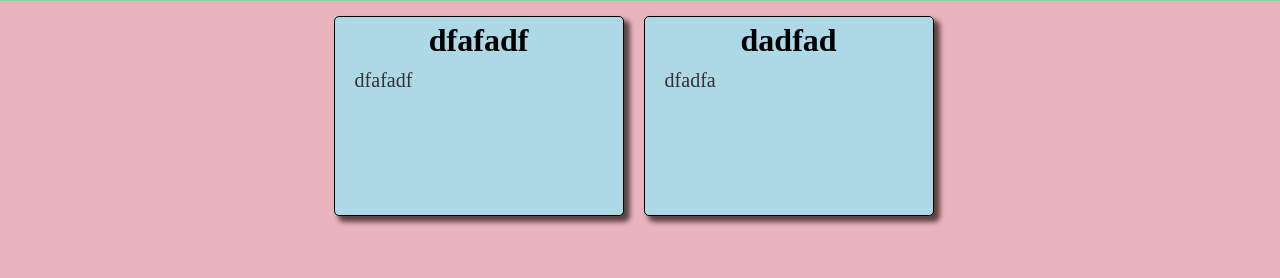
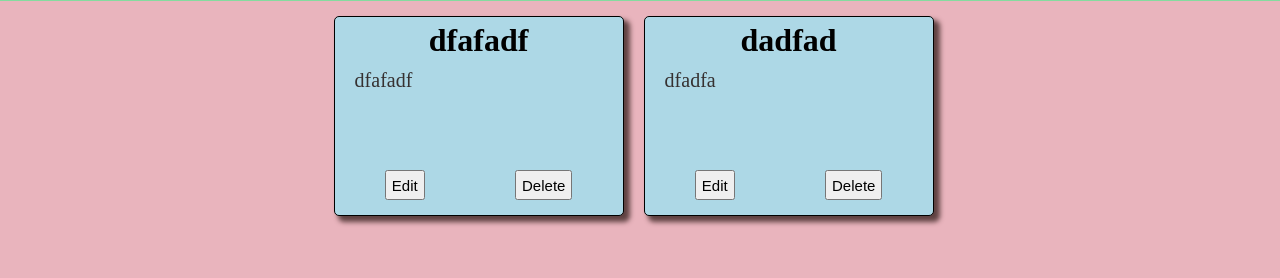
Before and after one commit to RohitRawat-08/Django-Projects, a Django app: page / in a window 1280 px wide. Shown: the part 199-477 px from the top of the page. Run offline with Django 5.2, Linux system fonts and the light colour scheme; data comes from the database, SQL or seed files in the repository; both versions use the stored data as it was after the commit.

Commit message:
added delete and edit buttons

```diff
--- a/firstProject/toDoList/Tasks/templates/index.html
+++ b/firstProject/toDoList/Tasks/templates/index.html
@@ -9,7 +9,19 @@
         <div class="TaskMainContent">
             <h1>{{i.Task}}</h1>
             <p>{{i.desc}}</p>
+
+
+            <div>
+                <button><a href="{% url 'edit' i.id %}">Edit</a></button>
+                <button onclick="alert('are you sure?')">
+                    <a href="{% url 'delete' i.id %}">Delete</a>
+                </button>
+            </div>
+
+
         </div>
+
+
 
     {% endfor %}
 
--- a/firstProject/toDoList/Tasks/urls.py
+++ b/firstProject/toDoList/Tasks/urls.py
@@ -3,4 +3,6 @@ from Tasks import views
 
 urlpatterns = [
     path('', views.home, name='home'),
+    path('edit/<int:id>',views.edit ,name='edit'),
+    path('delete/<int:id>',views.delete ,name='delete'),
 ]
--- a/firstProject/toDoList/Tasks/views.py
+++ b/firstProject/toDoList/Tasks/views.py
@@ -17,3 +17,27 @@ def home(request):
     context={'data':data}
 
     return render (request,'index.html',context)
+
+
+
+def edit(request ,id):
+    data=Task.objects.get(id=id)
+
+    if request.method == 'POST':
+        data.Task=request.POST['Task']
+        data.desc=request.POST['desc']
+        data.save()
+        return redirect(home)
+
+    context ={'data':data}
+    return render (request, 'form.html',context)
+
+
+def delete(request ,id):
+    data=Task.objects.get(id=id)
+
+    if request.method == 'POST':
+        data.delete()
+        return redirect(home)
+
+    return render(request,'delete.html')
--- a/firstProject/toDoList/templates/form.html
+++ b/firstProject/toDoList/templates/form.html
@@ -5,12 +5,12 @@
 
     <div>
       <label for="Task">Task</label>
-      <input type="text" name="Task"  />
+      <input type="text" name="Task"  value="{{data.Task}}"/>
     </div>
 
     <div>
         <label for="desc">Desc</label>
-        <input type="text" name="desc"  />
+        <input type="text" name="desc" value="{{data.desc}}" />
     </div>
 
     <div>
```
Also changed, not shown: firstProject/toDoList/Tasks/templates/delete.html (added, +16 -0 lines), firstProject/toDoList/db.sqlite3, firstProject/toDoList/static/js/script.js (added).
